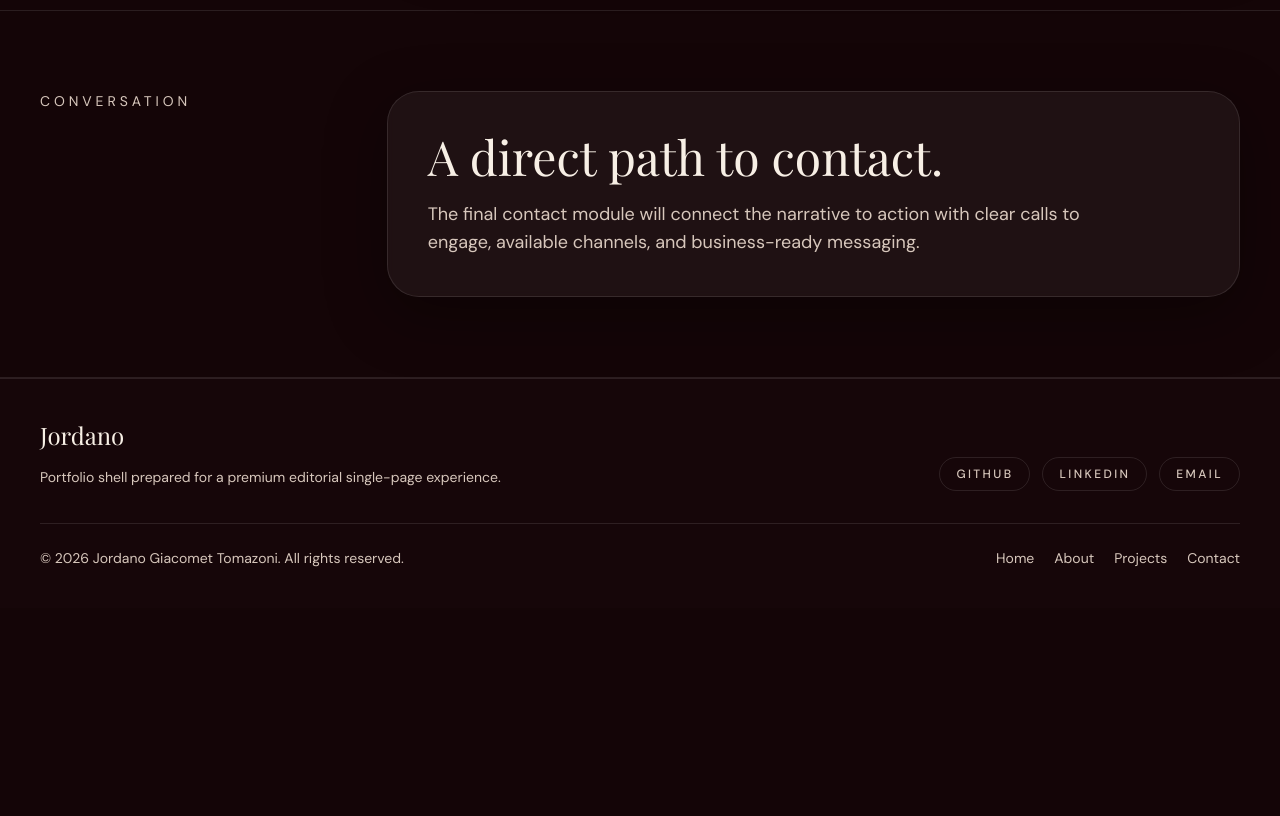
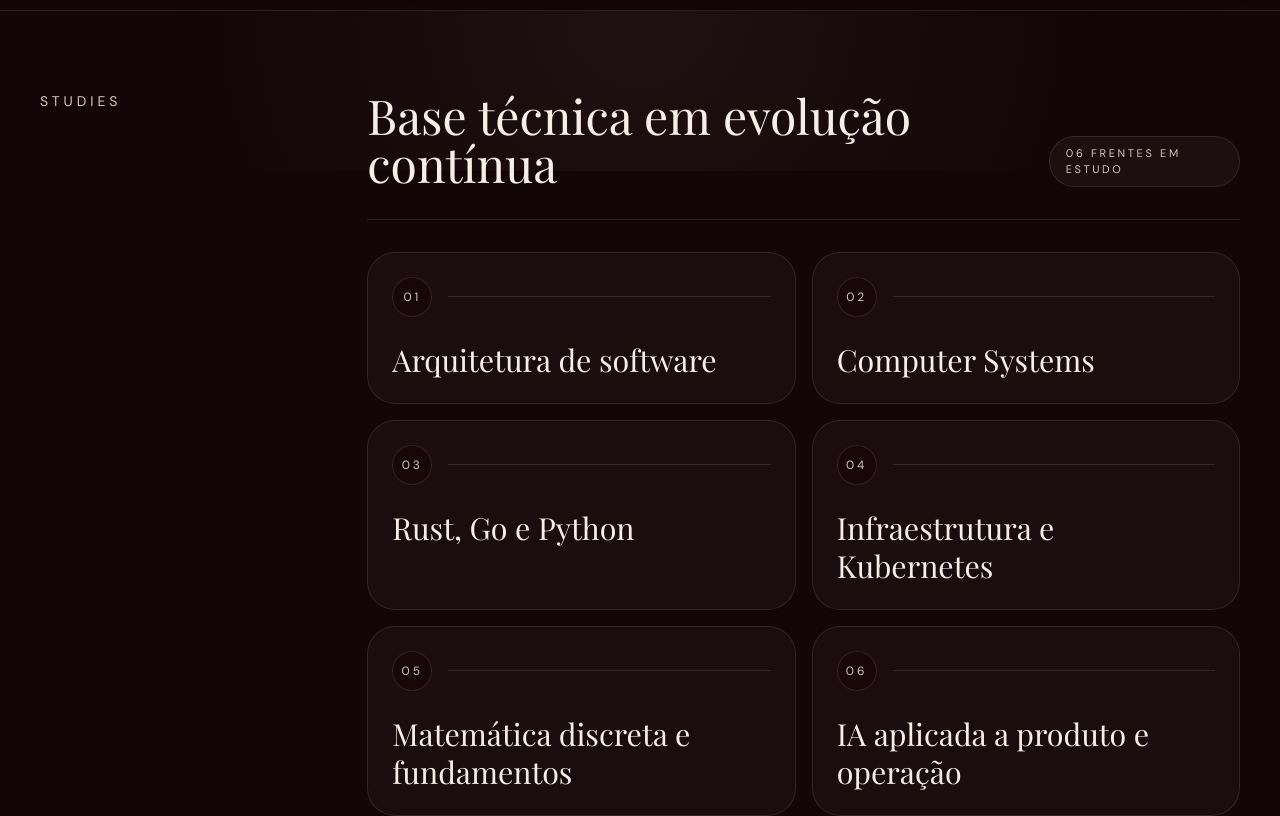
Before and after one commit to jordanogiacomet/portfolio-jordano, a Next.js app: page / in a window 1280 px wide. Shown: the part 7880-8696 px from the top of the page. Before the commit the page ends 8488 px from the top, so only its background shows below. Built offline with nearby package versions, Linux system fonts and the light colour scheme; a web font is replaced by a local one.

Commit message:
initial commit

```diff
--- a/app/page.tsx
+++ b/app/page.tsx
@@ -8,6 +8,7 @@ import { Proof } from "@/components/Proof";
 import { Projects } from "@/components/Projects";
 import { Services } from "@/components/Services";
 import { Stack } from "@/components/Stack";
+import { Studies } from "@/components/Studies";
 
 const sections = [
   {
@@ -33,6 +34,7 @@ export default function HomePage() {
         <Projects />
         <Stack />
         <Experience />
+        <Studies />
 
         {sections.map((section) => (
           <section
--- /dev/null
+++ b/components/Studies.tsx
@@ -0,0 +1,76 @@
+import studiesContent from "@/data/studies.json";
+
+type StudiesContent = {
+  sectionLabel: string;
+  heading: string;
+  items: string[];
+};
+
+const content = studiesContent as StudiesContent;
+
+export function Studies() {
+  if (content.items.length === 0) {
+    return null;
+  }
+
+  return (
+    <section
+      id="studies"
+      aria-labelledby="studies-heading"
+      className="relative border-b border-white/10 px-4 py-20 sm:px-6 lg:px-10"
+    >
+      <div
+        aria-hidden="true"
+        className="absolute inset-x-0 top-0 h-40 bg-[radial-gradient(circle_at_top,_rgba(243,235,221,0.05),_transparent_72%)]"
+      />
+      <div
+        aria-hidden="true"
+        className="absolute left-[10%] top-24 h-52 w-52 rounded-full bg-accent/10 blur-3xl"
+      />
+
+      <div className="relative mx-auto max-w-7xl">
+        <div className="grid gap-8 lg:grid-cols-[0.32fr_1fr] lg:gap-12">
+          <div>
+            <p className="text-sm uppercase tracking-[0.28em] text-text-secondary">
+              {content.sectionLabel}
+            </p>
+          </div>
+
+          <div>
+            <header className="flex flex-col gap-6 border-b border-white/10 pb-8 md:flex-row md:items-end md:justify-between">
+              <h2
+                id="studies-heading"
+                className="max-w-3xl font-display text-4xl text-text-primary sm:text-5xl"
+              >
+                {content.heading}
+              </h2>
+
+              <p className="inline-flex w-fit rounded-full border border-white/10 bg-white/[0.04] px-4 py-2 text-[11px] uppercase tracking-[0.24em] text-text-secondary">
+                {String(content.items.length).padStart(2, "0")} frentes em estudo
+              </p>
+            </header>
+
+            <ol className="mt-8 grid gap-4 md:grid-cols-2" aria-label={content.heading}>
+              {content.items.map((item, index) => (
+                <li key={item}>
+                  <article className="h-full rounded-[1.75rem] border border-white/10 bg-white/[0.03] p-5 backdrop-blur-sm transition-colors duration-300 hover:border-white/20 hover:bg-white/[0.05] sm:p-6">
+                    <div className="flex items-center gap-4">
+                      <span className="inline-flex h-10 w-10 shrink-0 items-center justify-center rounded-full border border-white/10 bg-[#170709] text-xs uppercase tracking-[0.24em] text-text-secondary">
+                        {String(index + 1).padStart(2, "0")}
+                      </span>
+                      <div aria-hidden="true" className="h-px flex-1 bg-white/10" />
+                    </div>
+
+                    <h3 className="mt-6 max-w-sm font-display text-[1.9rem] leading-tight text-text-primary">
+                      {item}
+                    </h3>
+                  </article>
+                </li>
+              ))}
+            </ol>
+          </div>
+        </div>
+      </div>
+    </section>
+  );
+}
--- /dev/null
+++ b/data/studies.json
@@ -0,0 +1,12 @@
+{
+  "sectionLabel": "Studies",
+  "heading": "Base técnica em evolução contínua",
+  "items": [
+    "Arquitetura de software",
+    "Computer Systems",
+    "Rust, Go e Python",
+    "Infraestrutura e Kubernetes",
+    "Matemática discreta e fundamentos",
+    "IA aplicada a produto e operação"
+  ]
+}
```
